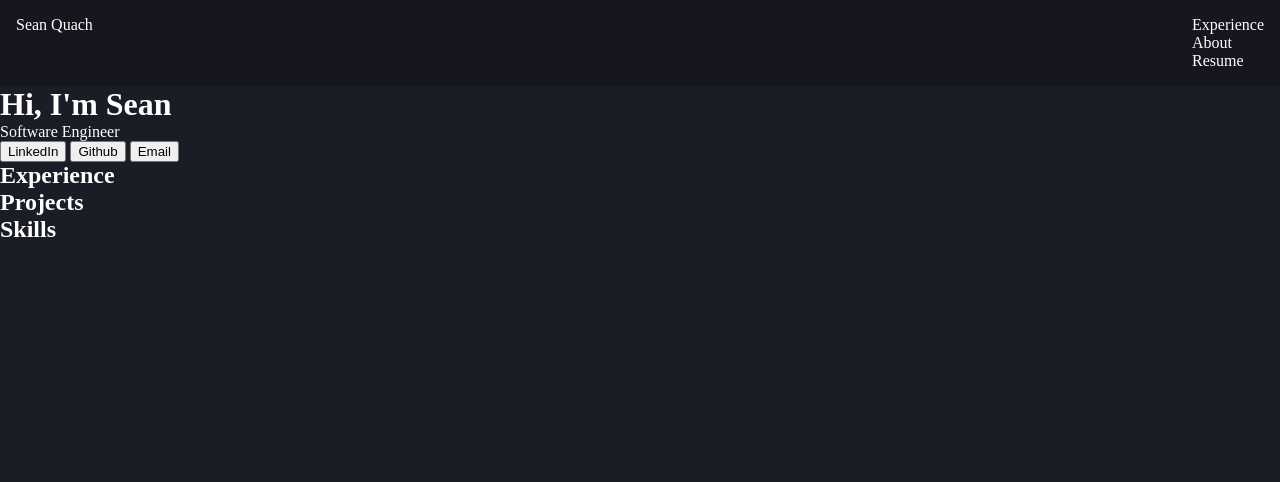
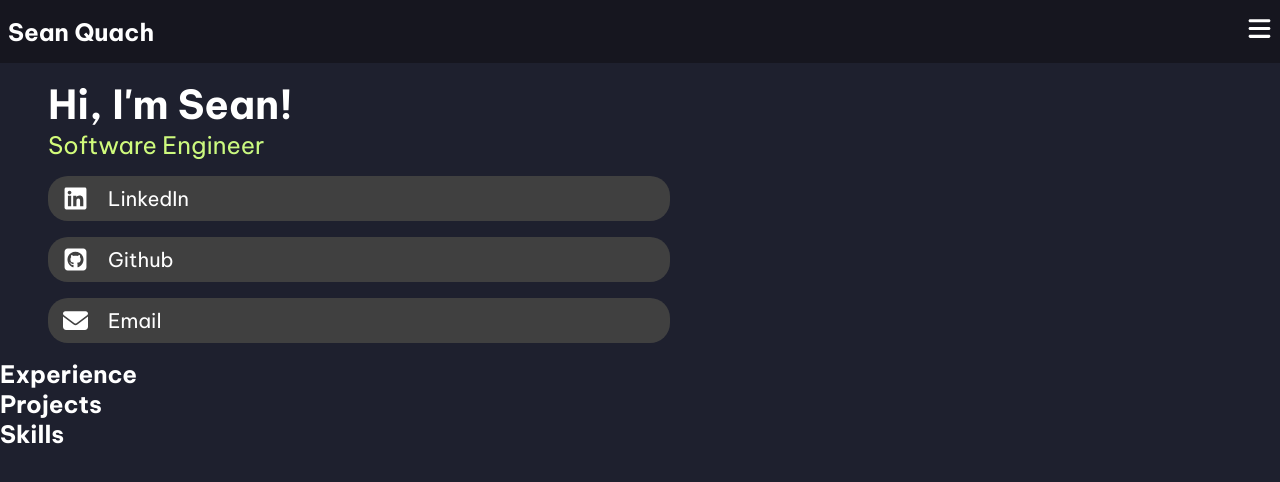
Before and after one commit to squach28/squach28.github.io, a plain HTML site: page index.html in a window 1280 px wide. Drawn offline with Linux system fonts and the light colour scheme.

Commit message:
added title, subtitle, social buttons

```diff
--- a/index.html
+++ b/index.html
@@ -4,24 +4,37 @@
     <meta charset="UTF-8">
     <meta name="viewport" content="width=device-width, initial-scale=1.0">
     <title>Sean Quach's Portfolio</title>
+    <link rel="preconnect" href="https://fonts.googleapis.com">
+    <link rel="preconnect" href="https://fonts.gstatic.com" crossorigin>
+    <link href="https://fonts.googleapis.com/css2?family=Be+Vietnam+Pro:wght@400;500;600;700&display=swap" rel="stylesheet">
     <link rel="stylesheet" href="./style.css">
 </head>
 <body>
     <nav>
         <ul>
-            <li>Sean Quach</li>
-            <div>
-                <li>Experience</li>
-                <li>About</li>
-                <li>Resume</li>
-            </div>
+            <li><a href="/">Sean Quach</a></li>
+            <li><img class="hamburger_icon" src="./assets/icons/bars-solid.svg" alt="hamburger icon"></li>
         </ul>
     </nav>
-    <h1>Hi, I'm Sean</h1>
-    <p>Software Engineer</p>
-    <button>LinkedIn</button>
-    <button>Github</button>
-    <button>Email</button>
+    <header>
+        <h1 class="title">Hi, I'm Sean!</h1>
+        <p class="subtitle">Software Engineer</p>
+        <div class="socials_container">
+            <a href="https://www.linkedin.com/in/sean-quach/" target="_blank" class="social_button">
+                <img class="social_button_icon" src="./assets/icons/linkedin.svg" alt="LinkedIn icon">
+                <p>LinkedIn</p>
+            </a>
+            <a class="social_button" href="https://github.com/squach28" target="_blank"">
+                <img class="social_button_icon" src="./assets/icons/square-github.svg" alt="Github icon">
+                <p>Github</p>
+            </a>
+            <a class="social_button" href="mailto:squach3443@gmail.com">
+                <img class="social_button_icon" src="./assets/icons/envelope-solid.svg" alt="Mail icon">
+                <p>Email</p>
+            </a>
+        </div>
+    </header>
+
     <h2>Experience</h2>
 
     <h2>Projects</h2>
--- a/style.css
+++ b/style.css
@@ -1,7 +1,8 @@
 html {
     min-height: 100vh;
     color: white;
-    background: #1a1c26;
+    background: #1e202e;
+    font-family: 'Be Vietnam Pro', sans-serif;
 }
 
 h1, h2, p, ul, li, body {
@@ -9,14 +10,69 @@ h1, h2, p, ul, li, body {
     margin: 0;
 }
 
+a {
+    color: white;
+    text-decoration: none;
+}
+
 nav {
-    padding: 1em;
+    padding: 1em 0.5em;
     background: #16161f;
 }
 
 nav > ul {
     display: flex;
     justify-content: space-between;
+    align-items: center;
     list-style-type: none;
+}
+
+nav > ul > li {
+    font-size: 1.5rem;
+    font-weight: bold;
+}
+
+.hamburger_icon {
+    width: 25px;
+    height: 25px;
+}
+
+header {
+    padding: 0 3em;
+    margin: 1em 0;
+}
+
+.title {
+    font-size: 2.5rem;
+}
+
+.subtitle {
+    background: linear-gradient(120deg, #d4fc79 0%, #96e6a1 100%);
+    background-clip: text;
+    -webkit-text-fill-color: transparent;
+    font-size: 1.5rem;
+}
+
+.socials_container {
+    display: flex;
+    flex-direction: column;
+    gap: 1em;
+    margin-top: 1em;
+}
+
+.social_button {
+    max-width: 50%;
+    display: flex;
+    align-items: center;
+    gap: 1em;
+    font-size: 1.25rem;
+    background-color: rgb(64, 64, 64);
+    padding: 0.5em 0.75em;
+    border-radius: 1em;
 
 }
+
+.social_button_icon {
+    width: 25px;
+    height: 25px;
+}
```
Also changed, not shown: assets/icons/bars-solid.svg (added), assets/icons/envelope-solid.svg (added), assets/icons/linkedin.svg (added), assets/icons/square-github.svg (added).
